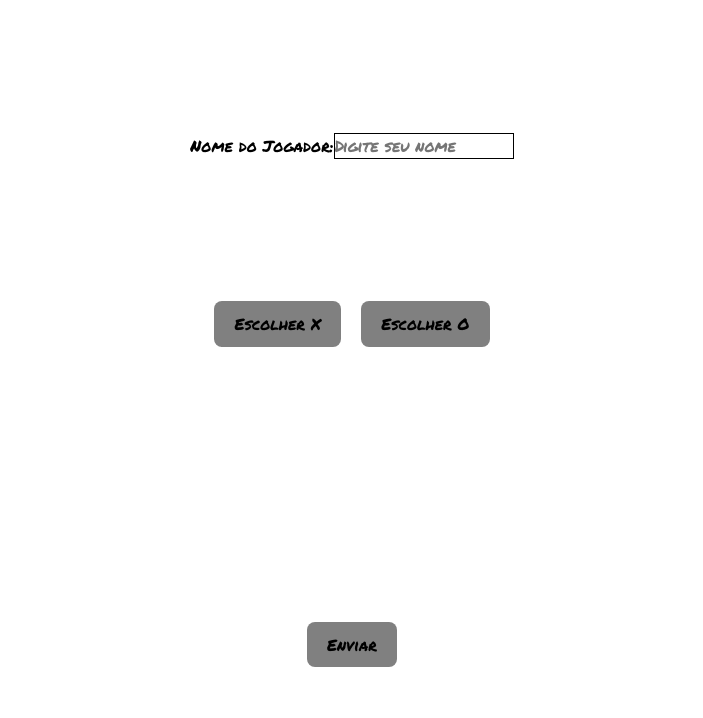
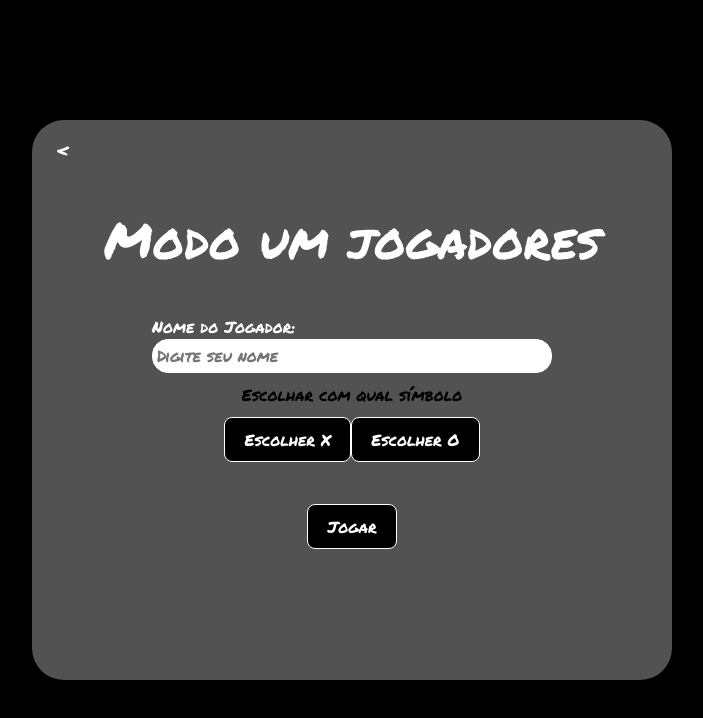
Before and after one commit to juliatakaki/pt-orc-desafio2, a React (Vite) app in the folder diamelufusJogoDaVelha/: page /nome1p in a window 1280 px wide. Shown: the top 718 px of the page, without its empty margins (288-991 px from the left). Built offline with nearby package versions, Linux system fonts and the light colour scheme.

Commit message:
Estilização um jogador

```diff
--- a/diamelufusJogoDaVelha/src/index.css
+++ b/diamelufusJogoDaVelha/src/index.css
@@ -31,6 +31,7 @@ input{
   -moz-osx-font-smoothing: grayscale;
 }
 
+/* -------------------------Botao------------------------------ */
 button {
   border-radius: 8px;
   background-color: gray;
@@ -40,5 +41,13 @@ button {
   font-weight: 500;
   font-family: inherit;
   cursor: pointer;
+  white-space: nowrap;
+  color: var(--colorText-white);
+  background-color: var(--background-black);
+  border: 1px solid var(--colorText-white);
+}
 
+.butt:hover{
+  color: var(--background-black);
+  background-color: var(--colorText-white);
 }
--- a/diamelufusJogoDaVelha/src/pages/home/Home.css
+++ b/diamelufusJogoDaVelha/src/pages/home/Home.css
@@ -1,8 +1,10 @@
+/* Vrariaveis de cor */
 :root {
     --colorText-white: #ffffff;
     --background-black: #000;
 }
 
+/* -------------------------corpo------------------------------ */
 #bodyHome{
     height: 100vh;
     display: flex;
@@ -28,21 +30,3 @@
     color: var(--colorText-white);
     font-size: 90px;
 }
-
-.bott{
-    font-size: 20px;
-    font-weight: 50;
-    white-space: nowrap;
-    color: var(--colorText-white);
-    background-color: var(--background-black);
-    border: 1px solid var(--colorText-white);
-}
-
-/* #bodyHome a{
-    font-size: 30px;
-} */
-
-.bott:hover{
-    color: var(--background-black);
-    background-color: var(--colorText-white);
-}
--- a/diamelufusJogoDaVelha/src/pages/home/Home.jsx
+++ b/diamelufusJogoDaVelha/src/pages/home/Home.jsx
@@ -22,8 +22,8 @@ function Home(){
             </div>
             <p id = 'h1'>Jogo da velha</p>
             <div className="flex">
-            <button className='bott' onClick={()=>{navigate("/nome1p")}}>Um jogador</button>
-            <button className='bott' onClick={()=>{navigate("/nomes2p")}}>Dois jogadores</button>
+            <button className='butt' onClick={()=>{navigate("/nome1p")}}>Um jogador</button>
+            <button className='butt' onClick={()=>{navigate("/nomes2p")}}>Dois jogadores</button>
             </div>
         </body>
         </>
--- a/diamelufusJogoDaVelha/src/pages/nome1p/Nome1p.css
+++ b/diamelufusJogoDaVelha/src/pages/nome1p/Nome1p.css
@@ -1,12 +1,69 @@
+/* Vrariaveis de cor */
+:root {
+    --colorText-white: #ffffff;
+    --background-black: #000;
+    --background-2: #ffffff52;
+}
+
+/* -------------------------corpo------------------------------ */
 #bodyNome1p{
     height: 100vh;
     display: flex;
     flex-direction: column;
     align-items: center;
     justify-content: space-evenly;
-
+    background-color: var(--background-black);
 }
 
+.interface{
+    width: 50%;
+    height: 70%;
+    background-color: var(--background-2);
+    border-radius: 32px;
+}
+
+/* -------------------------titulo------------------------------ */
+.titulo{
+    margin-top: 4%;
+    margin-bottom: 6%;
+}
+
+#h1{
+    color: var(--colorText-white);
+    font-size: 50px;
+    font-weight: 500;
+}
+
+/* --------------------Input nome--------------------------- */
+.nome{
+    align-items: stretch;
+    display: flex;
+    flex-direction: column;
+    justify-content: space-around;
+    width: 400px;
+}
+#h2{
+    color: var(--colorText-white);
+}
+#imp{
+    padding: 1%;
+    border: 1px solid var(--colorText-white);
+    border-radius: 16px;
+}
+
+/* -------------------------Input simbolo------------------------------ */
 .container_Simbolos button{
-    margin: 10px;
+    margin-top: 10px;
+    align-items: center;
+    justify-content: center;
+    }
+
+#h3{
+    margin-top: 10px;
+    display: flex;
+    justify-content: center;
 }
+/* -------------------------Botao------------------------------ */
+.div_buttonJogar{
+    margin: 5% 0;
+}
--- a/diamelufusJogoDaVelha/src/pages/nome1p/Nome1p.jsx
+++ b/diamelufusJogoDaVelha/src/pages/nome1p/Nome1p.jsx
@@ -33,23 +33,35 @@ function Nome1p() {
 
     return (
         <body id="bodyNome1p">
+            <div className="interface">
+                <button className="voltar" onClick={()=>{navigate("/home")}}> &lt;</button>
+                <div className="caixa">
+                    <div className="titulo">
+                        <p id="h1">Modo um jogadores</p>
+                    </div>
 
-            <label>
-            Nome do Jogador:
-            <input type='text' name='nome' placeholder='Digite seu nome' onChange={(e)=>{setNomeJogador(e.target.value)}}/>
-            </label>
+                    <div className="nome">
+                        <p id="h2">Nome do Jogador:</p>
+                        <input id="imp" type='text' name='nome' placeholder='Digite seu nome' onChange={(e)=>{setNomeJogador(e.target.value)}}/>
+                    </div>
 
-            <div className="container_Simbolos" >
-                <button onClick={()=> setSimboloJogador('x')} >Escolher X </button>
-                <button onClick={()=> setSimboloJogador('o')} >Escolher O </button>
+                    <div className="container_Simbolos" >
+                        <p id="h3">Escolhar com qual símbolo</p>
+                        <button className="butt" onClick={()=> setSimboloJogador('x')} >Escolher X </button>
+                        <button className="butt" onClick={()=> setSimboloJogador('o')} >Escolher O </button>
+
+                        {simboloJogador?
+                        <p id="h3">Simbolo escolhido {simboloJogador}</p>
+                        :<p id="h3"></p>
+                        }
+                    </div>
+
+                    <div className="div_buttonJogar">
+                        <button className="butt" onClick={NomeSubmit}>Jogar</button>
+                    </div>
+                </div>
             </div>
-                {simboloJogador?
-                <p>Simbolo escolhido {simboloJogador}</p>
-                :<p></p>
-                }
-            <button onClick={NomeSubmit}>Enviar</button>
         </body>
-
     )
 }
 
--- a/diamelufusJogoDaVelha/src/pages/nomes2p/Nomes2p.css
+++ b/diamelufusJogoDaVelha/src/pages/nomes2p/Nomes2p.css
@@ -28,6 +28,7 @@
     white-space: nowrap;
     color: var(--colorText-white);
     background-color: transparent;
+    border: 1px solid transparent;
 }
 .caixa{
     display: flex;
@@ -48,7 +49,7 @@
     font-weight: 500;
 }
 
-/* --------------------Caixa de Imput--------------------------- */
+/* --------------------Caixa de Input--------------------------- */
 .container_Nomes{
     display: flex;
     align-items: center;
@@ -58,7 +59,7 @@
 
 .div_Nomes{
     align-items: stretch;
-    margin-bottom: 9vh;
+    margin-bottom: 6vh;
     display: flex;
     flex-direction: column;
     justify-content: space-around;
@@ -74,25 +75,3 @@
     border: 1px solid var(--colorText-white);
     border-radius: 16px;
 }
-
-
-/* -------------------------Botao------------------------------ */
-.div_buttonJogar{
-    display: flex;
-    align-items: center;
-    justify-content: center;
-}
-
-.butt{
-    font-size: 20px;
-    font-weight: 50;
-    white-space: nowrap;
-    color: var(--colorText-white);
-    background-color: var(--background-black);
-
-}
-
-.butt:hover{
-    color: var(--background-black);
-    background-color: var(--colorText-white);
-}
--- a/diamelufusJogoDaVelha/src/pages/nomes2p/Nomes2p.jsx
+++ b/diamelufusJogoDaVelha/src/pages/nomes2p/Nomes2p.jsx
@@ -22,15 +22,18 @@ function Nomes2p() {
         <body className="bodyNomes2p">
             <div className="interface">
                 <button className="voltar" onClick={()=>{navigate("/home")}}> &lt;</button>
+
                 <div className="caixa">
                     <div className="titulo">
                         <p id="h1">Modo dois jogadores</p>
                     </div>
+
                     <div className="container_Nomes">
                         <div className="div_Nomes">
                             <p id="h2">jogador X</p>
                             <input id="imp" type="text" placeholder="Escolha um nome para o jogador X" onChange={(e)=>{setNomeX(e.target.value)}} ></input>
                         </div>
+
                         <div className="div_Nomes">
                             <p id="h2">Jogador O</p>
                             <input id="imp" type="text" placeholder="Escolha um nome para o jogador O" onChange={(e)=>{setNomeO(e.target.value)}} ></input>
```
